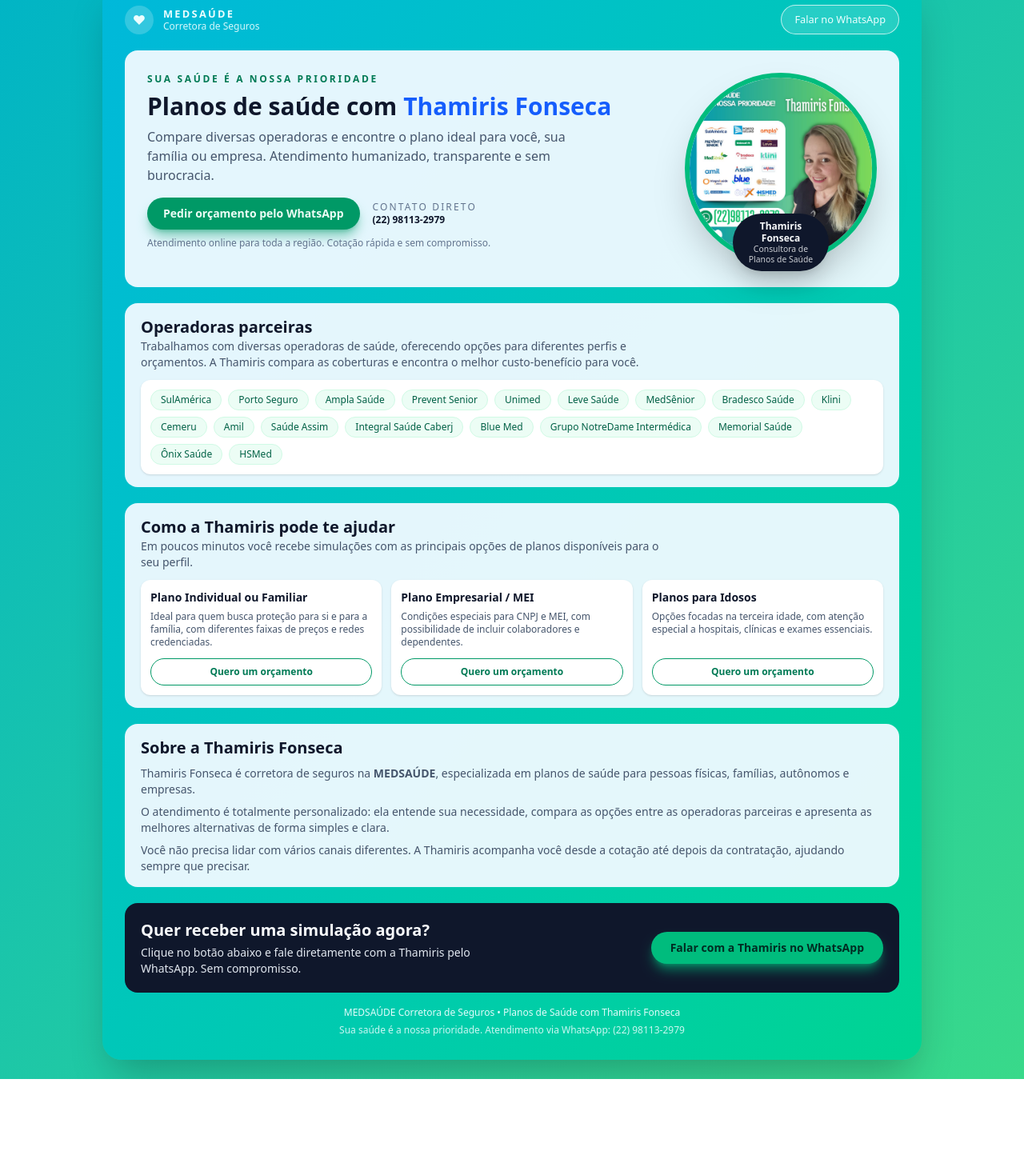
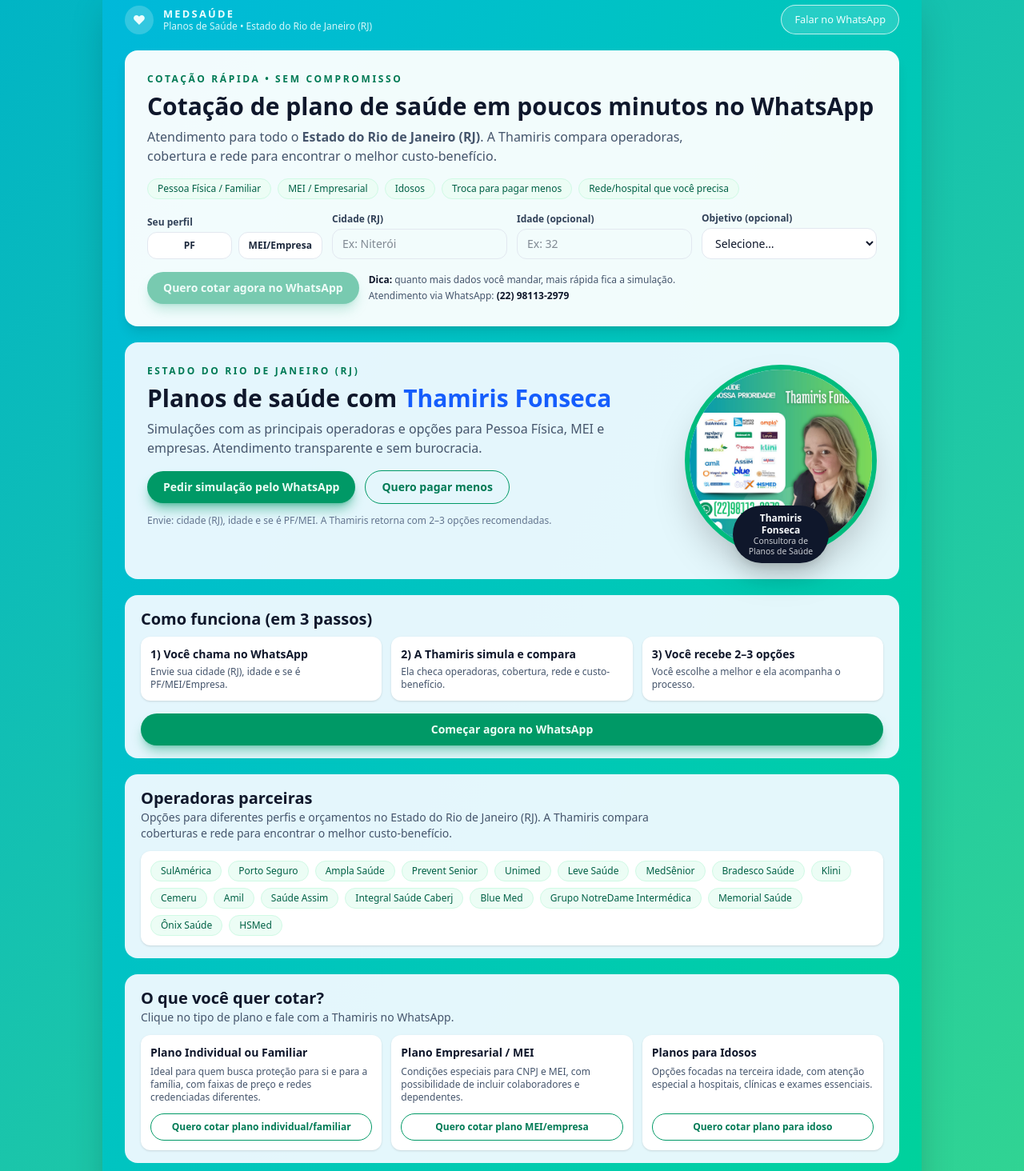
Before and after one commit to devautomafeb/seguros-saude, a React (Vite) app: page / in a window 1280 px wide. Shown: the part 46-1510 px from the top of the page at 80% size. Before the commit the page ends 1395 px from the top, so only its background shows below. Built offline with nearby package versions, Linux system fonts and the light colour scheme.

Commit message:
Enhance WhatsApp integration and update text
Added WhatsApp tracking and conversion tracking functionality. Updated text and structure for better clarity and user experience.

```diff
--- a/src/App.tsx
+++ b/src/App.tsx
@@ -1,9 +1,24 @@
 import type { FC } from "react";
+import { useMemo, useState } from "react";
+
+declare global {
+  interface Window {
+    gtag?: (...args: any[]) => void;
+  }
+}
 
 const WHATSAPP_NUMBER = "5522981132979"; // +55 22 98113-2979
 const WHATSAPP_DISPLAY = "(22) 98113-2979";
+const SERVICE_REGION = "Estado do Rio de Janeiro (RJ)";
 
-const getWhatsAppUrl = (message: string) =>
+/**
+ * Se você tiver o label de conversão do Google Ads, coloque aqui.
+ * Exemplo: "AW-17306386716/nX7YCMehgNQbEJyCqrxA"
+ * Se não tiver, pode deixar vazio "".
+ */
+const SEND_TO = "AW-17306386716/nX7YCMehgNQbEJyCqrxA"; // <-- coloque aqui quando souber
+
+const buildWhatsAppUrl = (message: string) =>
   `https://wa.me/${WHATSAPP_NUMBER}?text=${encodeURIComponent(message)}`;
 
 const operators: string[] = [
@@ -31,27 +46,81 @@ type Plan = {
   id: number;
   title: string;
   text: string;
+  cta: string;
 };
 
 const plans: Plan[] = [
   {
     id: 1,
     title: "Plano Individual ou Familiar",
-    text: "Ideal para quem busca proteção para si e para a família, com diferentes faixas de preços e redes credenciadas.",
+    text: "Ideal para quem busca proteção para si e para a família, com faixas de preço e redes credenciadas diferentes.",
+    cta: "Quero cotar plano individual/familiar",
   },
   {
     id: 2,
     title: "Plano Empresarial / MEI",
     text: "Condições especiais para CNPJ e MEI, com possibilidade de incluir colaboradores e dependentes.",
+    cta: "Quero cotar plano MEI/empresa",
   },
   {
     id: 3,
     title: "Planos para Idosos",
     text: "Opções focadas na terceira idade, com atenção especial a hospitais, clínicas e exames essenciais.",
+    cta: "Quero cotar plano para idoso",
   },
 ];
 
+function trackAndOpenWhatsApp(message: string) {
+  const url = buildWhatsAppUrl(message);
+
+  // Se tiver gtag + label, tenta registrar conversão e depois abre.
+  if (
+    typeof window !== "undefined" &&
+    typeof window.gtag === "function" &&
+    SEND_TO.trim().length > 0
+  ) {
+    window.gtag("event", "conversion", {
+      send_to: SEND_TO,
+      event_callback: () => window.open(url, "_blank", "noopener,noreferrer"),
+    });
+
+    // fallback: abre mesmo se o callback não rodar rápido
+    setTimeout(() => window.open(url, "_blank", "noopener,noreferrer"), 700);
+    return;
+  }
+
+  // Sem gtag/label: só abre
+  window.open(url, "_blank", "noopener,noreferrer");
+}
+
 const App: FC = () => {
+  // Pré-qualificação
+  const [perfil, setPerfil] = useState<"Pessoa Física" | "MEI/Empresa" | "">("");
+  const [cidade, setCidade] = useState("");
+  const [idade, setIdade] = useState("");
+  const [objetivo, setObjetivo] = useState<
+    "Cotar agora" | "Trocar e pagar menos" | "Manter rede/hospital" | ""
+  >("");
+
+  const canSend = useMemo(() => {
+    return perfil !== "" && cidade.trim().length >= 2;
+  }, [perfil, cidade]);
+
+  const baseMessage = useMemo(() => {
+    const cidadeLimpa = cidade.trim();
+    const idadeLimpa = idade.trim();
+    const objetivoTxt = objetivo ? `Objetivo: ${objetivo}. ` : "";
+
+    const idadeTxt = idadeLimpa ? `Idade: ${idadeLimpa}. ` : "";
+
+    return `Olá, Thamiris! Quero uma cotação de plano de saúde. ${objetivoTxt}Perfil: ${perfil || "—"}. Cidade: ${cidadeLimpa || "—"} (RJ). ${idadeTxt}Pode me orientar com as melhores opções e custo-benefício?`;
+  }, [perfil, cidade, idade, objetivo]);
+
+  function sendToWhatsApp(customExtra?: string) {
+    const msg = customExtra ? `${baseMessage}\n\n${customExtra}` : baseMessage;
+    trackAndOpenWhatsApp(msg);
+  }
+
   return (
     <div className="w-full flex justify-center">
       <div className="w-full max-w-5xl bg-gradient-to-br from-cyan-500 to-emerald-400 rounded-3xl p-5 md:p-7 shadow-2xl text-slate-900">
@@ -65,65 +134,183 @@ const App: FC = () => {
               <p className="text-[0.8rem] font-bold tracking-[0.18em] uppercase">
                 MEDSAÚDE
               </p>
-              <p className="text-[0.75rem] opacity-90">Corretora de Seguros</p>
+              <p className="text-[0.75rem] opacity-90">
+                Planos de Saúde • {SERVICE_REGION}
+              </p>
             </div>
           </div>
 
-          <a
-            href={getWhatsAppUrl(
-              "Olá, Thamiris! Vi seu site e quero informações sobre planos de saúde."
-            )}
-            target="_blank"
-            rel="noopener noreferrer"
+          <button
+            onClick={() => sendToWhatsApp("Quero atendimento agora, por favor.")}
             className="rounded-full border border-white/70 bg-white/15 px-4 py-2 text-[0.8rem] font-medium backdrop-blur hover:bg-white/25 transition text-center"
+            type="button"
           >
             Falar no WhatsApp
-          </a>
+          </button>
         </header>
 
-        {/* HERO */}
-        <section className="flex flex-col md:flex-row gap-6 md:gap-8 bg-sky-50/95 rounded-2xl px-5 py-5 md:px-7 md:py-7">
-          <div className="flex-1">
+        {/* BLOCO DE CONVERSÃO (ACIMA DA DOBRA) */}
+        <section className="bg-white/95 rounded-2xl px-5 py-5 md:px-7 md:py-7 shadow-lg">
           <p className="text-xs font-semibold uppercase tracking-[0.22em] text-emerald-700 mb-2">
-              Sua saúde é a nossa prioridade
+            Cotação rápida • Sem compromisso
           </p>
 
           <h1 className="text-2xl md:text-3xl font-semibold text-slate-900 mb-2">
-              Planos de saúde com{" "}
-              <span className="text-blue-600">Thamiris Fonseca</span>
+            Cotação de plano de saúde em poucos minutos no WhatsApp
           </h1>
 
-            <p className="text-sm md:text-base text-slate-600 mb-4 max-w-xl">
-              Compare diversas operadoras e encontre o plano ideal para você,
-              sua família ou empresa. Atendimento humanizado, transparente e sem
-              burocracia.
+          <p className="text-sm md:text-base text-slate-600 mb-4 max-w-2xl">
+            Atendimento para todo o <span className="font-semibold">{SERVICE_REGION}</span>.
+            A Thamiris compara operadoras, cobertura e rede para encontrar o melhor custo-benefício.
           </p>
 
-            <div className="flex flex-wrap items-center gap-4 mb-2">
-              <a
-                href={getWhatsAppUrl(
-                  "Olá, Thamiris! Gostaria de um orçamento de plano de saúde."
-                )}
-                target="_blank"
-                rel="noopener noreferrer"
-                className="inline-flex items-center justify-center rounded-full bg-emerald-600 px-5 py-2.5 text-sm font-semibold text-emerald-50 shadow-lg shadow-emerald-600/50 hover:bg-emerald-700 transition text-center"
+          {/* Mini bullets */}
+          <div className="flex flex-wrap gap-2 mb-4">
+            {[
+              "Pessoa Física / Familiar",
+              "MEI / Empresarial",
+              "Idosos",
+              "Troca para pagar menos",
+              "Rede/hospital que você precisa",
+            ].map((b) => (
+              <span
+                key={b}
+                className="px-3 py-1 rounded-full bg-emerald-50 text-emerald-800 text-xs font-medium border border-emerald-100"
               >
-                Pedir orçamento pelo WhatsApp
-              </a>
+                {b}
+              </span>
+            ))}
+          </div>
 
-              <div className="flex flex-col text-xs text-slate-700">
-                <span className="uppercase tracking-[0.18em] text-slate-500">
-                  Contato direto
-                </span>
-                <span className="font-semibold text-slate-900">
-                  {WHATSAPP_DISPLAY}
+          {/* Pré-qualificação */}
+          <div className="grid gap-3 md:grid-cols-4 items-end">
+            <div className="md:col-span-1">
+              <label className="block text-xs font-semibold text-slate-700 mb-1">
+                Seu perfil
+              </label>
+              <div className="flex gap-2">
+                <button
+                  type="button"
+                  onClick={() => setPerfil("Pessoa Física")}
+                  className={`flex-1 px-3 py-2 rounded-xl border text-xs font-semibold transition ${
+                    perfil === "Pessoa Física"
+                      ? "bg-emerald-600 text-white border-emerald-600"
+                      : "bg-white text-slate-800 border-slate-200 hover:bg-slate-50"
+                  }`}
+                >
+                  PF
+                </button>
+                <button
+                  type="button"
+                  onClick={() => setPerfil("MEI/Empresa")}
+                  className={`flex-1 px-3 py-2 rounded-xl border text-xs font-semibold transition ${
+                    perfil === "MEI/Empresa"
+                      ? "bg-emerald-600 text-white border-emerald-600"
+                      : "bg-white text-slate-800 border-slate-200 hover:bg-slate-50"
+                  }`}
+                >
+                  MEI/Empresa
+                </button>
+              </div>
+            </div>
+
+            <div className="md:col-span-1">
+              <label className="block text-xs font-semibold text-slate-700 mb-1">
+                Cidade (RJ)
+              </label>
+              <input
+                value={cidade}
+                onChange={(e) => setCidade(e.target.value)}
+                placeholder="Ex: Niterói"
+                className="w-full px-3 py-2 rounded-xl border border-slate-200 text-sm outline-none focus:ring-2 focus:ring-emerald-400"
+              />
+            </div>
+
+            <div className="md:col-span-1">
+              <label className="block text-xs font-semibold text-slate-700 mb-1">
+                Idade (opcional)
+              </label>
+              <input
+                value={idade}
+                onChange={(e) => setIdade(e.target.value)}
+                placeholder="Ex: 32"
+                inputMode="numeric"
+                className="w-full px-3 py-2 rounded-xl border border-slate-200 text-sm outline-none focus:ring-2 focus:ring-emerald-400"
+              />
+            </div>
+
+            <div className="md:col-span-1">
+              <label className="block text-xs font-semibold text-slate-700 mb-1">
+                Objetivo (opcional)
+              </label>
+              <select
+                value={objetivo}
+                onChange={(e) => setObjetivo(e.target.value as any)}
+                className="w-full px-3 py-2 rounded-xl border border-slate-200 text-sm outline-none focus:ring-2 focus:ring-emerald-400 bg-white"
+              >
+                <option value="">Selecione…</option>
+                <option value="Cotar agora">Cotar agora</option>
+                <option value="Trocar e pagar menos">Trocar e pagar menos</option>
+                <option value="Manter rede/hospital">Manter rede/hospital</option>
+              </select>
+            </div>
+          </div>
+
+          <div className="flex flex-col md:flex-row md:items-center gap-3 mt-4">
+            <button
+              type="button"
+              onClick={() => sendToWhatsApp()}
+              disabled={!canSend}
+              className="inline-flex items-center justify-center rounded-full bg-emerald-600 px-5 py-2.5 text-sm font-semibold text-emerald-50 shadow-lg shadow-emerald-600/40 hover:bg-emerald-700 transition disabled:opacity-50 disabled:cursor-not-allowed"
+            >
+              Quero cotar agora no WhatsApp
+            </button>
+
+            <div className="text-xs text-slate-600">
+              <span className="font-semibold text-slate-900">Dica:</span> quanto mais dados você mandar, mais rápida fica a simulação.
+              <span className="block mt-1">
+                Atendimento via WhatsApp: <span className="font-semibold text-slate-900">{WHATSAPP_DISPLAY}</span>
               </span>
             </div>
           </div>
+        </section>
 
-            <p className="text-[0.75rem] text-slate-500">
-              Atendimento online para toda a região. Cotação rápida e sem
-              compromisso.
+        {/* HERO (mantido, mas mais direto) */}
+        <section className="mt-5 flex flex-col md:flex-row gap-6 md:gap-8 bg-sky-50/95 rounded-2xl px-5 py-5 md:px-7 md:py-7">
+          <div className="flex-1">
+            <p className="text-xs font-semibold uppercase tracking-[0.22em] text-emerald-700 mb-2">
+              {SERVICE_REGION}
+            </p>
+
+            <h2 className="text-2xl md:text-3xl font-semibold text-slate-900 mb-2">
+              Planos de saúde com <span className="text-blue-600">Thamiris Fonseca</span>
+            </h2>
+
+            <p className="text-sm md:text-base text-slate-600 mb-4 max-w-xl">
+              Simulações com as principais operadoras e opções para Pessoa Física, MEI e empresas.
+              Atendimento transparente e sem burocracia.
+            </p>
+
+            <div className="flex flex-wrap items-center gap-3">
+              <button
+                type="button"
+                onClick={() => sendToWhatsApp("Tenho interesse e quero simulação com melhor custo-benefício.")}
+                className="inline-flex items-center justify-center rounded-full bg-emerald-600 px-5 py-2.5 text-sm font-semibold text-emerald-50 shadow-lg shadow-emerald-600/50 hover:bg-emerald-700 transition text-center"
+              >
+                Pedir simulação pelo WhatsApp
+              </button>
+
+              <button
+                type="button"
+                onClick={() => sendToWhatsApp("Quero trocar de plano e reduzir valor mensal.")}
+                className="inline-flex items-center justify-center rounded-full border border-emerald-600 px-5 py-2.5 text-sm font-semibold text-emerald-700 hover:bg-emerald-600 hover:text-emerald-50 transition text-center"
+              >
+                Quero pagar menos
+              </button>
+            </div>
+
+            <p className="text-[0.75rem] text-slate-500 mt-3">
+              Envie: cidade (RJ), idade e se é PF/MEI. A Thamiris retorna com 2–3 opções recomendadas.
             </p>
           </div>
 
@@ -135,15 +322,50 @@ const App: FC = () => {
                 className="w-52 md:w-60 rounded-full border-[6px] border-emerald-500 shadow-2xl object-cover"
               />
               <div className="absolute -bottom-2 left-1/2 -translate-x-1/2 bg-slate-900 text-slate-50 px-4 py-2 rounded-full shadow-xl text-center">
-                <p className="text-xs font-semibold leading-tight">
-                  Thamiris Fonseca
-                </p>
+                <p className="text-xs font-semibold leading-tight">Thamiris Fonseca</p>
                 <p className="text-[0.65rem] opacity-80 leading-tight">
                   Consultora de Planos de Saúde
                 </p>
               </div>
             </div>
           </div>
+        </section>
+
+        {/* COMO FUNCIONA */}
+        <section className="mt-5 bg-sky-50/95 rounded-2xl px-5 py-4">
+          <h2 className="text-lg md:text-xl font-semibold text-slate-900 mb-2">
+            Como funciona (em 3 passos)
+          </h2>
+
+          <div className="grid gap-3 md:grid-cols-3">
+            {[
+              {
+                t: "1) Você chama no WhatsApp",
+                d: "Envie sua cidade (RJ), idade e se é PF/MEI/Empresa.",
+              },
+              {
+                t: "2) A Thamiris simula e compara",
+                d: "Ela checa operadoras, cobertura, rede e custo-benefício.",
+              },
+              {
+                t: "3) Você recebe 2–3 opções",
+                d: "Você escolhe a melhor e ela acompanha o processo.",
+              },
+            ].map((x) => (
+              <div key={x.t} className="bg-white rounded-xl p-3 shadow-sm">
+                <p className="text-sm font-semibold text-slate-900">{x.t}</p>
+                <p className="text-xs text-slate-600 mt-1">{x.d}</p>
+              </div>
+            ))}
+          </div>
+
+          <button
+            type="button"
+            onClick={() => sendToWhatsApp("Quero começar agora. Pode me orientar?")}
+            className="mt-4 w-full rounded-full bg-emerald-600 px-5 py-2.5 text-sm font-semibold text-emerald-50 shadow-lg shadow-emerald-600/40 hover:bg-emerald-700 transition text-center"
+          >
+            Começar agora no WhatsApp
+          </button>
         </section>
 
         {/* OPERADORAS */}
@@ -153,9 +375,8 @@ const App: FC = () => {
               Operadoras parceiras
             </h2>
             <p className="text-sm text-slate-600 max-w-2xl">
-              Trabalhamos com diversas operadoras de saúde, oferecendo opções
-              para diferentes perfis e orçamentos. A Thamiris compara as
-              coberturas e encontra o melhor custo-benefício para você.
+              Opções para diferentes perfis e orçamentos no {SERVICE_REGION}.
+              A Thamiris compara coberturas e rede para encontrar o melhor custo-benefício.
             </p>
           </div>
 
@@ -177,11 +398,10 @@ const App: FC = () => {
         <section className="mt-5 bg-sky-50/95 rounded-2xl px-5 py-4">
           <div className="mb-3">
             <h2 className="text-lg md:text-xl font-semibold text-slate-900">
-              Como a Thamiris pode te ajudar
+              O que você quer cotar?
             </h2>
             <p className="text-sm text-slate-600 max-w-2xl">
-              Em poucos minutos você recebe simulações com as principais opções
-              de planos disponíveis para o seu perfil.
+              Clique no tipo de plano e fale com a Thamiris no WhatsApp.
             </p>
           </div>
 
@@ -198,16 +418,17 @@ const App: FC = () => {
                   <p className="text-xs text-slate-600 mb-3">{plan.text}</p>
                 </div>
 
-                <a
-                  href={getWhatsAppUrl(
-                    `Olá, Thamiris! Tenho interesse em ${plan.title} e gostaria de um orçamento.`
-                  )}
-                  target="_blank"
-                  rel="noopener noreferrer"
+                <button
+                  type="button"
+                  onClick={() =>
+                    sendToWhatsApp(
+                      `Tenho interesse em: ${plan.title}. Quero simulação para ${cidade ? `${cidade} (RJ)` : "RJ"}.`
+                    )
+                  }
                   className="w-full rounded-full border border-emerald-600 text-emerald-700 text-xs font-semibold py-2 hover:bg-emerald-600 hover:text-emerald-50 transition text-center"
                 >
-                  Quero um orçamento
-                </a>
+                  {plan.cta}
+                </button>
               </article>
             ))}
           </div>
@@ -220,22 +441,28 @@ const App: FC = () => {
           </h2>
           <div className="space-y-2 text-sm text-slate-600">
             <p>
-              Thamiris Fonseca é corretora de seguros na{" "}
+              Thamiris Fonseca é consultora na{" "}
               <span className="font-semibold">MEDSAÚDE</span>, especializada em
-              planos de saúde para pessoas físicas, famílias, autônomos e
-              empresas.
+              planos de saúde para pessoas físicas, famílias, autônomos, MEI e
+              empresas no {SERVICE_REGION}.
             </p>
             <p>
-              O atendimento é totalmente personalizado: ela entende sua
-              necessidade, compara as opções entre as operadoras parceiras e
-              apresenta as melhores alternativas de forma simples e clara.
+              Atendimento personalizado: ela entende sua necessidade, compara as
+              opções entre as operadoras e apresenta alternativas de forma simples
+              e clara.
             </p>
             <p>
-              Você não precisa lidar com vários canais diferentes. A Thamiris
-              acompanha você desde a cotação até depois da contratação, ajudando
-              sempre que precisar.
+              Acompanhamento do início ao pós-contratação (dúvidas, rede, uso e orientações).
             </p>
           </div>
+
+          <button
+            type="button"
+            onClick={() => sendToWhatsApp("Quero tirar uma dúvida rápida e entender as melhores opções.")}
+            className="mt-4 w-full rounded-full bg-emerald-600 px-5 py-2.5 text-sm font-semibold text-emerald-50 shadow-lg shadow-emerald-600/40 hover:bg-emerald-700 transition text-center"
+          >
+            Falar com a Thamiris no WhatsApp
+          </button>
         </section>
 
         {/* CTA FINAL */}
@@ -245,31 +472,25 @@ const App: FC = () => {
               Quer receber uma simulação agora?
             </h2>
             <p className="text-sm text-slate-200 max-w-md">
-              Clique no botão abaixo e fale diretamente com a Thamiris pelo
-              WhatsApp. Sem compromisso.
+              Clique no botão e envie sua cidade (RJ), idade e se é PF/MEI.
+              Sem compromisso.
             </p>
           </div>
 
-          <a
-            href={getWhatsAppUrl(
-              "Oi, Thamiris! Quero comparar planos de saúde e receber uma simulação."
-            )}
-            target="_blank"
-            rel="noopener noreferrer"
+          <button
+            type="button"
+            onClick={() => sendToWhatsApp("Quero simulação agora. Me diga quais dados você precisa.")}
             className="rounded-full bg-emerald-500 px-6 py-2.5 text-sm font-semibold text-emerald-950 shadow-lg shadow-emerald-500/60 hover:bg-emerald-400 transition text-center"
           >
-            Falar com a Thamiris no WhatsApp
-          </a>
+            Chamar no WhatsApp agora
+          </button>
         </section>
 
         {/* RODAPÉ */}
         <footer className="mt-4 text-center text-[0.75rem] text-cyan-50/95">
-          <p>
-            MEDSAÚDE Corretora de Seguros • Planos de Saúde com Thamiris Fonseca
-          </p>
+          <p>MEDSAÚDE Corretora de Seguros • {SERVICE_REGION}</p>
           <p className="mt-1 opacity-90">
-            Sua saúde é a nossa prioridade. Atendimento via WhatsApp:{" "}
-            {WHATSAPP_DISPLAY}
+            Atendimento via WhatsApp: {WHATSAPP_DISPLAY}
           </p>
         </footer>
       </div>
```
Lines whose indentation alone changed are shown as unchanged.
